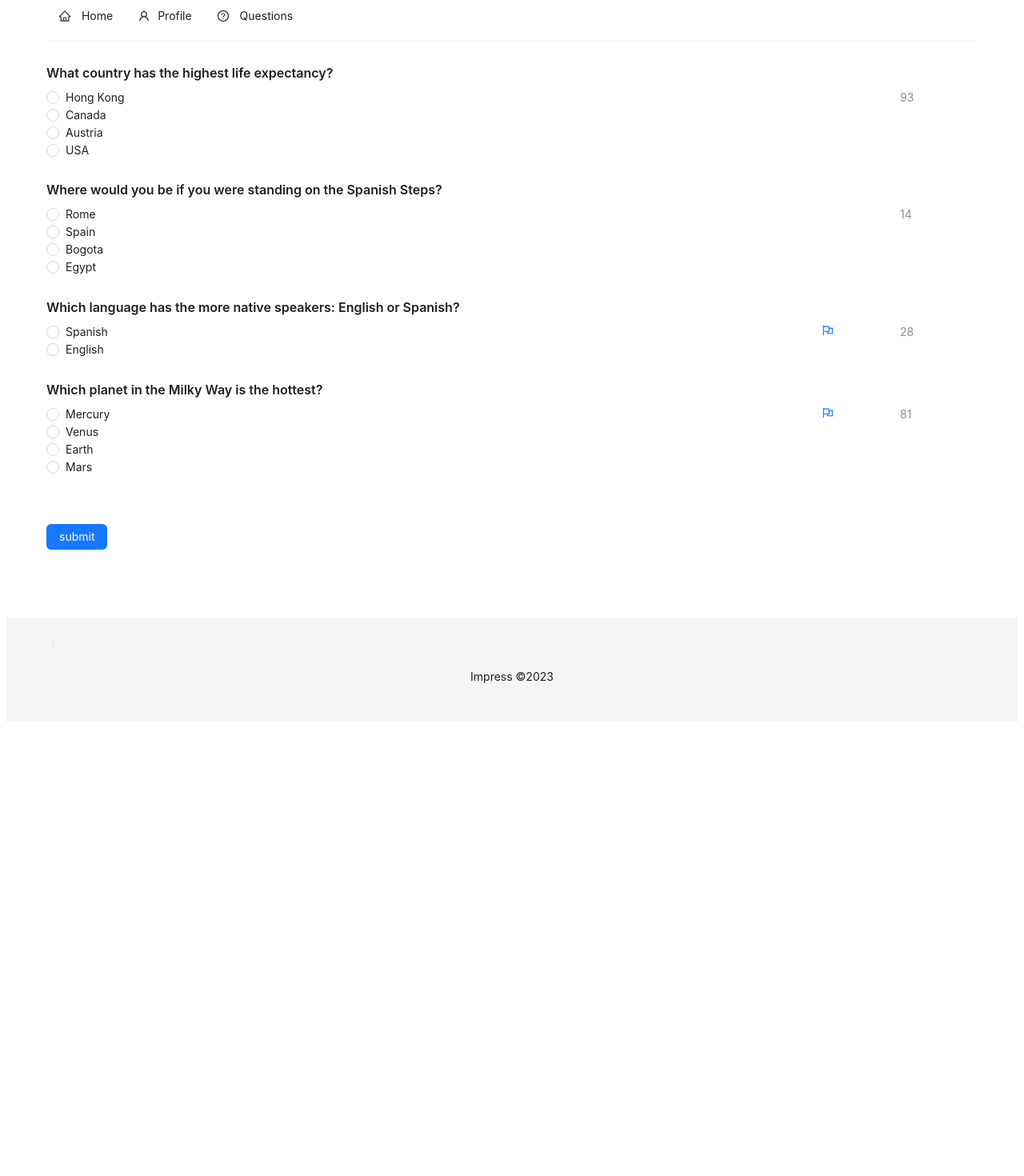
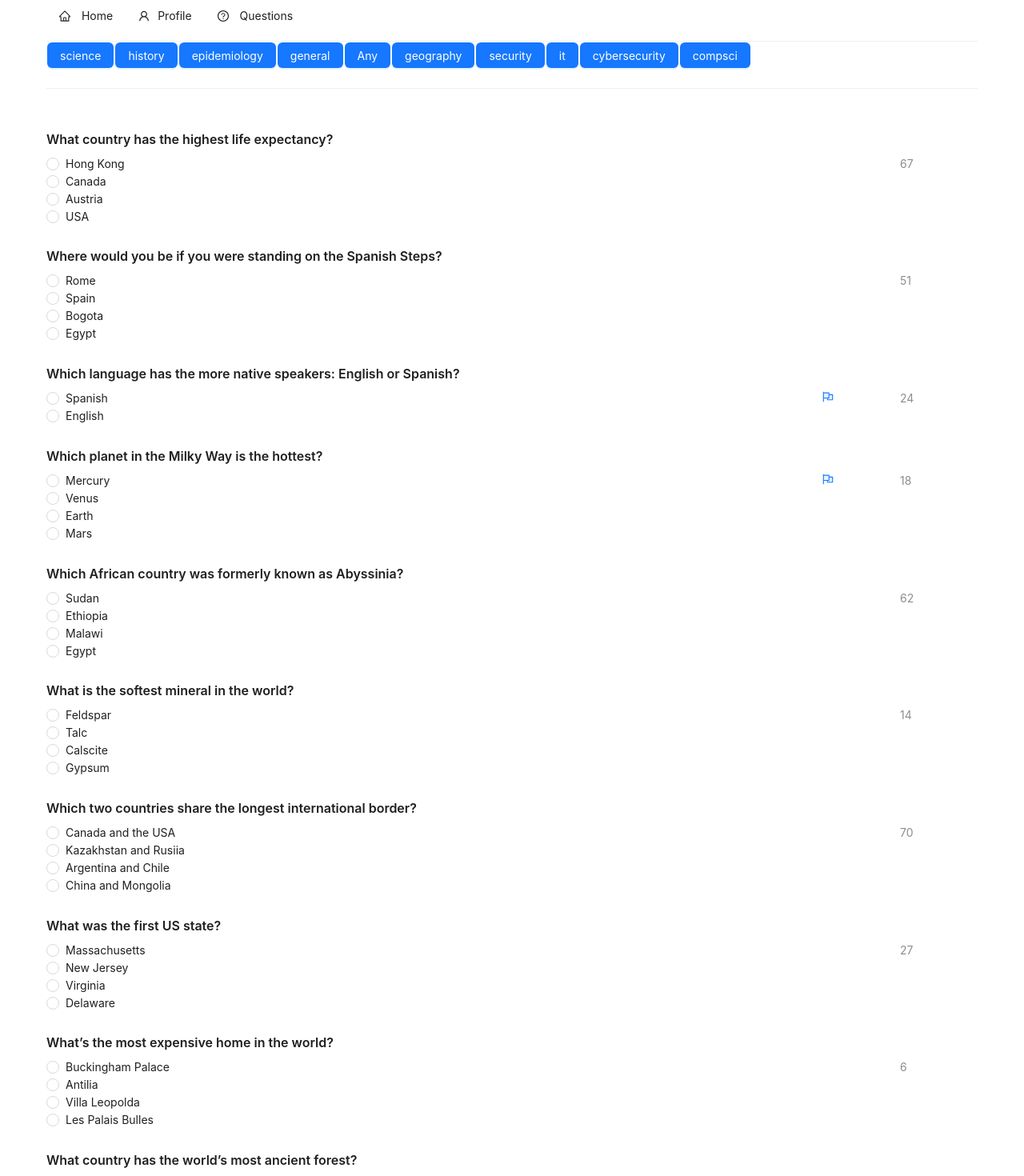
Before and after one commit to signalingsystems/nexus-impress-ui, a React (Vite) app: page /quiz in a window 1280 px wide. Shown: the part 20-1490 px from the top of the page at 80% size. Before the commit the page ends 930 px from the top, so only its background shows below. Built offline with nearby package versions, Linux system fonts and the light colour scheme.

Commit message:
qn additions

```diff
--- a/src/__test__/data/sampleQns.ts
+++ b/src/__test__/data/sampleQns.ts
@@ -40,6 +40,60 @@ import Question from "../../redux/models/question.model";
     tag:'general',
     flagged:true
 
- }
+ },
+ {
+    qn:'Which African country was formerly known as Abyssinia?',
+    choices:{
+        choices:['Sudan','Ethiopia','Malawi','Egypt'],
+        correct:'Ethiopia'
+    },
+    tag:'geography',
+    flagged:false
+},
+{
+    qn:'What is the softest mineral in the world?',
+    choices:{
+        choices:['Feldspar','Talc','Calscite','Gypsum'],
+        correct:'Talc'
+    },
+    tag:'Geology',
+    flagged:false
+},
+{
+    qn:'Which two countries share the longest international border?',
+    choices:{
+        choices:['Canada and the USA','Kazakhstan and Rusiia','Argentina and Chile','China and Mongolia'],
+        correct:'Canada and the USA'
+    },
+    tag:'geography',
+    flagged:false
+},
+{
+    qn:'What was the first US state?',
+    choices:{
+        choices:['Massachusetts','New Jersey','Virginia','Delaware',],
+        correct:'Delaware'
+    },
+    tag:'history',
+    flagged:false
+},
+{
+    qn:'What’s the most expensive home in the world?',
+    choices:{
+        choices:['Buckingham Palace','Antilia','Villa Leopolda','Les Palais Bulles'],
+        correct:'Buckingham Palace'
+    },
+    tag:'general',
+    flagged:false
+},
+{
+    qn:'What country has the world’s most ancient forest?',
+    choices:{
+        choices:['Brazil','Australia','Japan','USA'],
+        correct:'Australia'
+    },
+    tag:'general',
+    flagged:false
+}
 ];
 export default sampleQns;
--- a/src/__test__/data/sampleStudySet.ts
+++ b/src/__test__/data/sampleStudySet.ts
@@ -7,7 +7,7 @@ export const studySetList:StudySet[] =[
     owner: 'Flemming',
     score: 34.5,
     url:"path/to/quiz",
-    tags:['science','medical','epidemiology']
+    tags:['science','history','epidemiology','general','Any']
 },
 {
     date: 'sept ,2023',
@@ -15,6 +15,7 @@ export const studySetList:StudySet[] =[
     owner: 'Flemming',
     score: 74.83,
     url:"path/to/quiz",
-    tags:['science','security','it','cybersecurity','compsci']
+    tags:['geography','security','it','cybersecurity','compsci']
 },
 ]
+export const sampleProfileTags = [... studySetList[0].tags! ,... studySetList[1].tags! ]
--- a/src/components/Tag.tsx
+++ b/src/components/Tag.tsx
@@ -1,13 +1,19 @@
 import { Button} from "antd";
+import { MouseEventHandler } from "react";
 
 type tagProps ={
-    text:string
+    text:string,
+    enabled:boolean,
+    onClick:MouseEventHandler<HTMLElement>
 }
 export default function Tag(props:tagProps){
 
+    const enabled = props?.enabled ===true?true:false;
 
 
-    return <Button type="primary" disabled style={{margin:'1px'}}>
+    return enabled? <Button type="primary" style={{margin:'1px'}} onClick={props?.onClick}>
+    {props.text}
+  </Button>:<Button type="primary" disabled style={{margin:'1px'}}>
     {props.text}
   </Button>
 
--- a/src/pages/QuizPage.tsx
+++ b/src/pages/QuizPage.tsx
@@ -1,11 +1,15 @@
-import { Row, Col, Button } from "antd";
+import { Row, Col, Button, Divider } from "antd";
 import Question from "../components/Question";
 import { useDispatch, useSelector } from "react-redux";
 import { RootState } from "../redux/store";
 import { questionActions } from "../redux/slices/questionsSlice";
+import Tag from "../components/Tag";
+import { useState } from "react";
 
 export default function QuizPage() {
     const quizSelector = useSelector((state: RootState) => state.questions);
+    const profileSelector = useSelector((state:RootState)=> state.profile);
+
     const dispatch =useDispatch();
     // select  quiz tag types  get a random quiz list
     // data from quizReducer state
@@ -13,6 +17,10 @@ export default function QuizPage() {
 
     const { questions, loading } = quizSelector;
     const{setLoading,correctQuiz} = questionActions;
+    const{tags} =profileSelector;
+    const uniqueTags = [... new Set(tags)];
+
+    const [qList,setQList]= useState(questions);
 
     //submit the quiz state object then show modal of results
     function onSubmit() {
@@ -23,15 +31,35 @@ export default function QuizPage() {
         console.log(quizSelector)
 
     }
+    function onTagSelect(tag:string){
+        // switch to arandom  quiz with tag:tag
+        if(tag.toLowerCase() === 'any'){
+            setQList(questions);
+        }else{
+            setQList(questions.filter(qn=>qn.tag === tag ));
+        }
+        console.log(`tag selected : ${tag}`);
+
+       console.log(qList)
+    }
 
 
     return (
         <>
             <Row>
+                <Col span={24}>
+                    {
+                        uniqueTags.map(
+                            (tag,key)=>
+                            <Tag enabled={true} text={tag} key={key} onClick={()=>onTagSelect(tag)} />)
+
+                    }
+                </Col>
+                <Divider type="horizontal"/>
 
                 <Col span={24}>
                     {
-                        questions.map(
+                        qList.map(
                             (qn, key) => <Question
                                 key={`${key}`}
                                 choices={qn.choices.choices}
@@ -43,15 +71,16 @@ export default function QuizPage() {
                     }
                 </Col>
                 <Col span={12}>
-
-                    <Button
+                    {qList.length>0 ?<Button
                         type="primary"
                         loading={loading}
                         onClick={onSubmit}
                         style={{ marginTop: "60px" }}
                     >
                         {loading ? 'Submitting' : 'submit'}
-                    </Button>
+                    </Button> : 'No quiz with such a tag'}
+
+
 
 
                 </Col>
--- a/src/redux/slices/profileSlice.ts
+++ b/src/redux/slices/profileSlice.ts
@@ -5,7 +5,7 @@
 import { PayloadAction , createSlice } from "@reduxjs/toolkit";
 import { ProfileState } from "../models/state.models";
 import { StudySet } from "../models/state.models";
-import { studySetList } from "../../__test__/data/sampleStudySet";
+import { sampleProfileTags, studySetList } from "../../__test__/data/sampleStudySet";
 
 
 
@@ -28,7 +28,7 @@ import { studySetList } from "../../__test__/data/sampleStudySet";
 // slice state
 const initialState : ProfileState ={
     name: "",
-    tags: [],
+    tags: [ ... sampleProfileTags],
     quizzesTaken: 0,
     badges: [],
     email: "",
```
